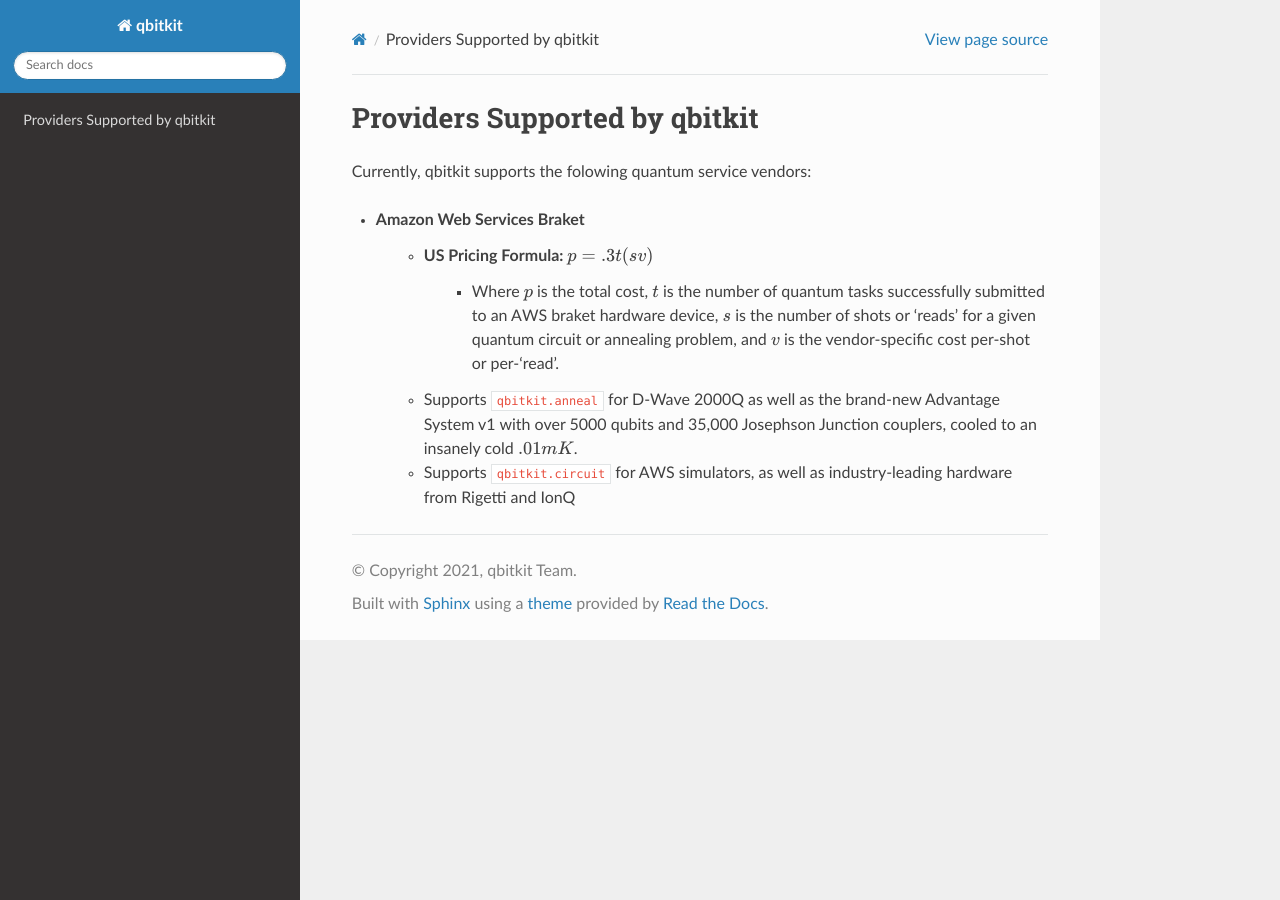
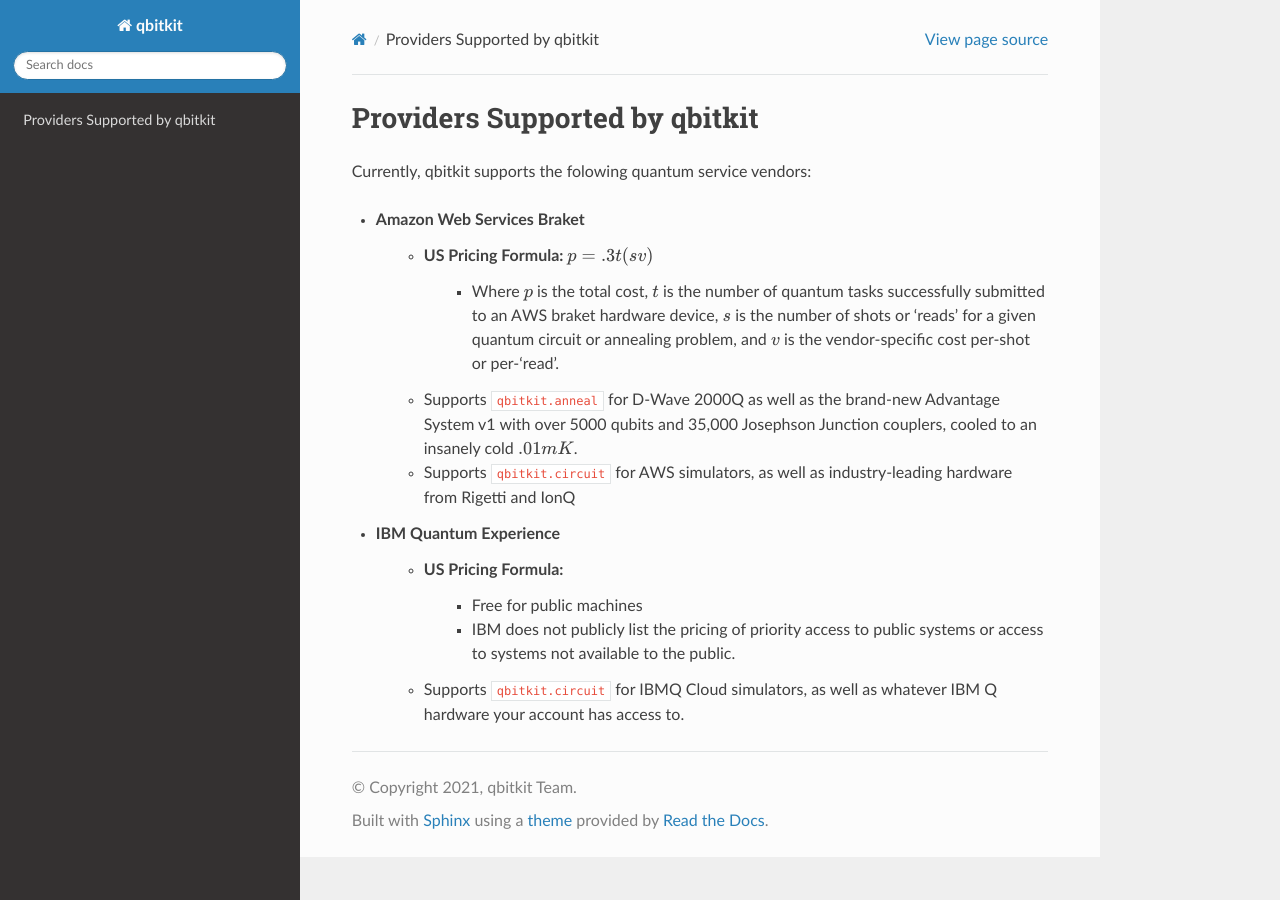
Before and after one commit to qbitkit/qbitkit, a Sphinx documentation site: the page built from doc/sphinx/providers.rst, in a window 1280 px wide. Built offline with Sphinx 7.4.7 and the Read the Docs theme 2.0.0, drawn with Linux system fonts in a browser that asks for light colours.

Commit message:
:new: Document IBMQ Provider

```diff
--- a/doc/sphinx/providers.rst
+++ b/doc/sphinx/providers.rst
@@ -8,3 +8,9 @@
         * Where :math:`p` is the total cost, :math:`t` is the number of quantum tasks successfully submitted to an AWS braket hardware device, :math:`s` is the number of shots or 'reads' for a given quantum circuit or annealing problem, and :math:`v` is the vendor-specific cost per-shot or per-'read'.
     * Supports ``qbitkit.anneal`` for D-Wave 2000Q as well as the brand-new Advantage System v1 with over 5000 qubits and 35,000 Josephson Junction couplers, cooled to an insanely cold :math:`.01mK`.
     * Supports ``qbitkit.circuit`` for AWS simulators, as well as industry-leading hardware from Rigetti and IonQ
+
+* IBM Quantum Experience
+    * US Pricing Formula:
+        * Free for public machines
+        * IBM does not publicly list the pricing of priority access to public systems or access to systems not available to the public.
+    * Supports ``qbitkit.circuit`` for IBMQ Cloud simulators, as well as whatever IBM Q hardware your account has access to.
```
